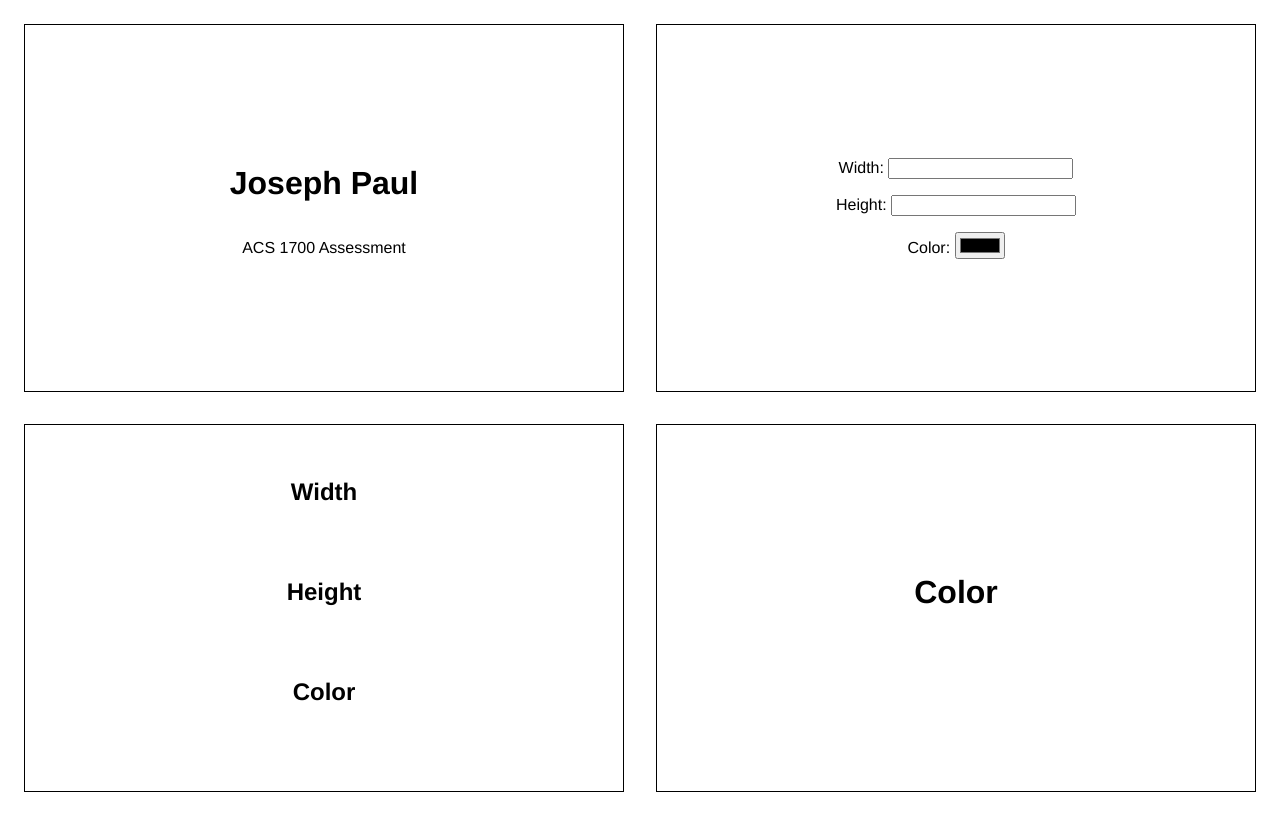
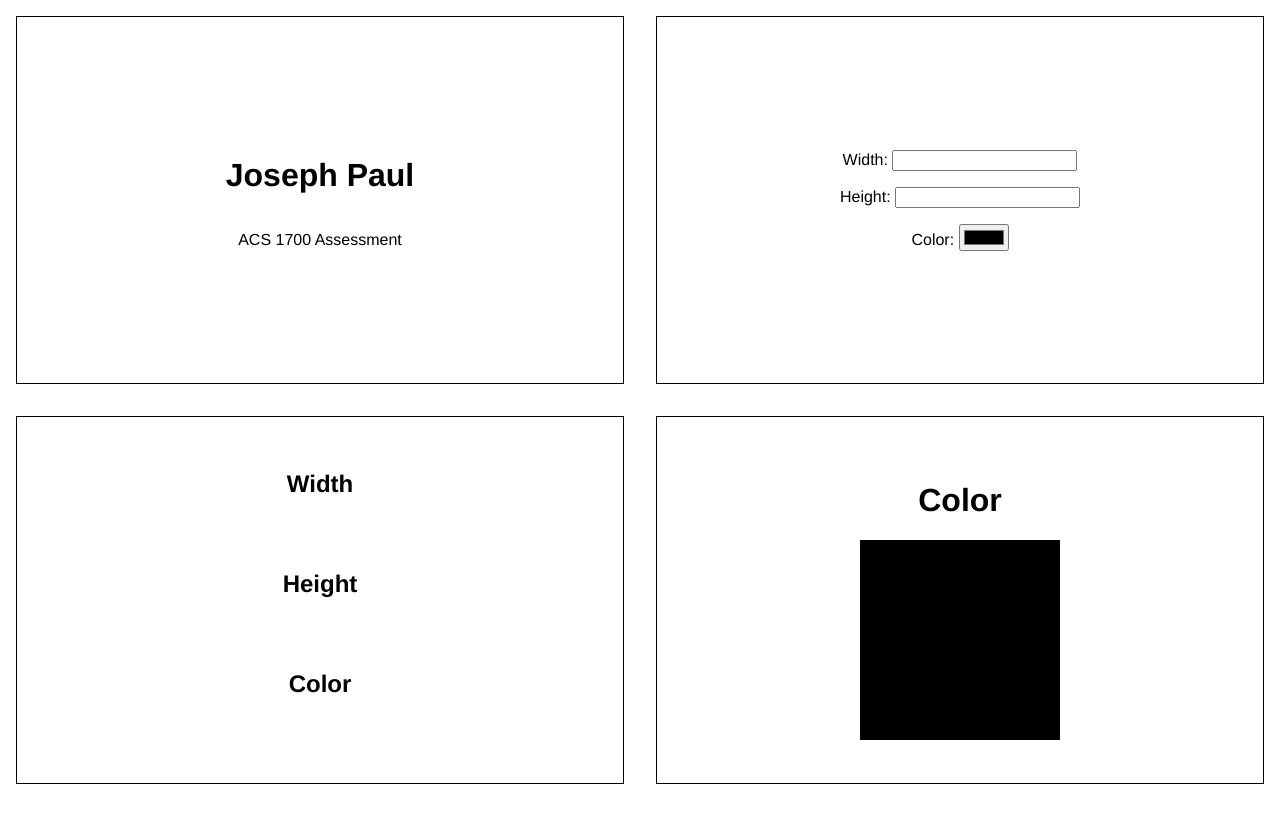
Before and after one commit to joemiddie13/web-assessment, a plain HTML site: page index.html in a window 1280 px wide. Drawn offline with Linux system fonts and the light colour scheme.

Commit message:
Working website!

```diff
--- a/index.html
+++ b/index.html
@@ -26,7 +26,7 @@
     </div>
     <div class="container4">
         <h1>Color</h1>
-        <p id="colorBox"></p>
+        <div id="colorBox"></div>
     </div>
     <script src="script.js"></script>
 </body>
--- a/script.js
+++ b/script.js
@@ -15,11 +15,17 @@ widthInput.addEventListener('input', () => {
 // Height Display in 3rd box
 heightInput.addEventListener('input', () => {
     displayHeight.textContent = heightInput.value;
-    colorBox.style.width = `${heightInput.value}px`;
+    colorBox.style.height = `${heightInput.value}px`;
 });
 
-// Color Display in 3rd box
+// Color Hex Value Display
 colorInput.addEventListener('input', () => {
     displayColor.textContent = colorInput.value;
     colorBox.style.backgroundColor = colorInput.value;
 });
+
+// Color Display Box in Container 4
+colorBox.style.display = 'inline-block';
+colorBox.style.width = '200px';
+colorBox.style.height = '200px';
+colorBox.style.backgroundColor = '#000000';
--- a/style.css
+++ b/style.css
@@ -1,6 +1,6 @@
 body {
-    margin: 100;
-    padding: 100;
+    margin: 0;
+    padding: 0;
     display: grid;
     grid-template-columns: 1fr 1fr;
     grid-template-rows: 1fr 1fr;
@@ -24,3 +24,7 @@ body {
 .container2 label {
     margin: 0.5em 0;
 }
+
+#colorBox {
+    box-sizing: border-box;
+}
```
